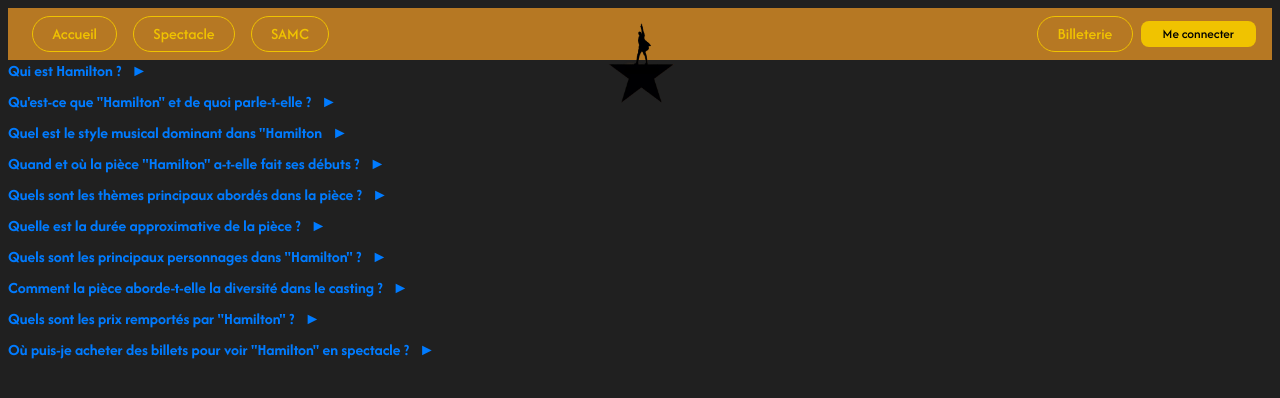
After one commit to helie-deschamps/hamilton_chavaniac, a PHP site: page /faq.php in a window 1280 px wide. The commit adds this page. Shown: the top 398 px of the page. Run offline with PHP 8.4, Linux system fonts and the light colour scheme.

Commit message:
ajout de la page FAQ

```diff
--- /dev/null
+++ b/faq.php
@@ -0,0 +1,143 @@
+<!DOCTYPE html>
+<html lang="fr">
+
+<head>
+    <meta charset="UTF-8">
+    <meta name="viewport" content="width=device-width, initial-scale=1.0">
+    <title>FAQ - Hamilton</title>
+    <style>
+    body {
+        background-color: rgb(32, 32, 32);
+        font-family: "afacad";
+        color: #ffffff;
+    }
+
+    .faq-question {
+        cursor: pointer;
+        font-weight: bold;
+        margin-bottom: 10px;
+        color: #007BFF;
+        display: flex;
+        align-items: center;
+    }
+
+    .faq-answer {
+        display: none;
+        margin-bottom: 20px;
+    }
+
+    .arrow {
+        margin-left: 10px;
+    }
+
+    .rotate {
+        transform: rotate(90deg);
+        transition: transform 0.3s ease-in-out;
+    }
+    </style>
+    <script>
+    function toggleAnswer(questionId, arrowId) {
+        var answer = document.getElementById(questionId + '-answer');
+        var arrow = document.getElementById(arrowId);
+
+        if (answer.style.display === 'none') {
+            answer.style.display = 'block';
+            arrow.classList.add('rotate');
+        } else {
+            answer.style.display = 'none';
+            arrow.classList.remove('rotate');
+        }
+    }
+    </script>
+</head>
+
+<body>
+    <?php
+include "header.php";
+?>
+    <div>
+        <div class="faq-question" onclick="toggleAnswer('hamilton-1', 'arrow-1')">
+            Qui est Hamilton ?
+            <div id="arrow-1" class="arrow">&#9658;</div>
+        </div>
+        <div id="hamilton-1-answer" class="faq-answer">
+            Alexander Hamilton était l'un des Pères fondateurs des États-Unis, un homme politique et le premier
+            secrétaire du Trésor, dont la vie est au centre de la comédie musicale "Hamilton”.
+        </div>
+
+        <div class="faq-question" onclick="toggleAnswer('hamilton-2', 'arrow-2')">
+            Qu'est-ce que "Hamilton" et de quoi parle-t-elle ?
+            <div id="arrow-2" class="arrow">&#9658;</div>
+        </div>
+        <div id="hamilton-2-answer" class="faq-answer">
+            "Hamilton" est une comédie musicale qui narre la vie d'Alexander Hamilton, l'un des Pères fondateurs des
+            États-Unis, à travers un mélange de hip-hop et de musique de comédie musicale.
+        </div>
+        <div class="faq-question" onclick="toggleAnswer('hamilton-3', 'arrow-3')">
+            Quel est le style musical dominant dans "Hamilton <div id="arrow-3" class="arrow">&#9658;</div>
+        </div>
+        <div id="hamilton-3-answer" class="faq-answer">
+            Le hip-hop est le style musical dominant, mais la pièce incorpore également du R&B et de la musique
+            traditionnelle de comédie musicale.
+
+        </div>
+        <div class="faq-question" onclick="toggleAnswer('hamilton-4', 'arrow-4')">
+            Quand et où la pièce "Hamilton" a-t-elle fait ses débuts ?
+            <div id="arrow-4" class="arrow">&#9658;</div>
+        </div>
+        <div id="hamilton-4-answer" class="faq-answer">
+            "Hamilton" a fait ses débuts à Broadway au Richard Rodgers Theatre le 6 août 2015.
+        </div>
+        <div class="faq-question" onclick="toggleAnswer('hamilton-5', 'arrow-5')">
+            Quels sont les thèmes principaux abordés dans la pièce ?
+            <div id="arrow-5" class="arrow">&#9658;</div>
+        </div>
+        <div id="hamilton-5-answer" class="faq-answer">
+            Immigration, révolution, pouvoir, ambition et relations personnelles sont les thèmes principaux de
+            "Hamilton".
+        </div>
+        <div class="faq-question" onclick="toggleAnswer('hamilton-6', 'arrow-6')">
+            Quelle est la durée approximative de la pièce ?
+            <div id="arrow-6" class="arrow">&#9658;</div>
+        </div>
+        <div id="hamilton-6-answer" class="faq-answer">
+            La durée de "Hamilton" est d'environ 2 heures et 45 minutes, y compris l'entracte.
+        </div>
+        <div class="faq-question" onclick="toggleAnswer('hamilton-7', 'arrow-7')">
+            Quels sont les principaux personnages dans "Hamilton" ?
+            <div id="arrow-7" class="arrow">&#9658;</div>
+        </div>
+        <div id="hamilton-7-answer" class="faq-answer">
+            Les principaux personnages incluent Alexander Hamilton, La Fayette, Aaron Burr, Eliza Hamilton, George
+            Washington et d'autres figures historiques.
+        </div>
+        <div class="faq-question" onclick="toggleAnswer('hamilton-8', 'arrow-8')">
+            Comment la pièce aborde-t-elle la diversité dans le casting ?
+            <div id="arrow-8" class="arrow">&#9658;</div>
+        </div>
+        <div id="hamilton-8-answer" class="faq-answer">
+            "Hamilton" est saluée pour son casting diversifié, avec des acteurs de différentes origines ethniques jouant
+            des
+            rôles historiques traditionnellement interprétés par des acteurs blancs.
+        </div>
+        <div class="faq-question" onclick="toggleAnswer('hamilton-9', 'arrow-9')">
+            Quels sont les prix remportés par "Hamilton" ?
+            <div id="arrow-9" class="arrow">&#9658;</div>
+        </div>
+        <div id="hamilton-9-answer" class="faq-answer">
+            "Hamilton" a remporté de nombreux prix, dont le prix Pulitzer de la meilleure œuvre dramatique et plusieurs
+            Tony
+            Award de la meilleur comédie musicale.
+        </div>
+        <div class="faq-question" onclick="toggleAnswer('hamilton-10', 'arrow-10')">
+            Où puis-je acheter des billets pour voir "Hamilton" en spectacle ?
+            <div id="arrow-10" class="arrow">&#9658;</div>
+        </div>
+        <div id="hamilton-10-answer" class="faq-answer">
+            Les billets pour "Hamilton" sont disponibles sur le site officiel de la comédie musicale et via des
+            revendeurs autorisés.
+        </div>
+    </div>
+</body>
+
+</html>
--- a/index.php
+++ b/index.php
@@ -66,7 +66,7 @@ Nous vous invitons à nous rejoindre pour célébrer l'art, l'histoire et le gé
     <p>biuezgkqhjvdhizhd</p>
 
     <iframe width="919" height="517" src="https://www.youtube.com/embed/DSCKfXpAGHc" title="Hamilton | Official Trailer | Disney+" frameborder="0" allow="accelerometer; autoplay; clipboard-write; encrypted-media; gyroscope; picture-in-picture; web-share" allowfullscreen></iframe>
-
+        <a href="faq.html">Aller à la FAQ</a>
     <footer>
     </footer>
 </body>
```
